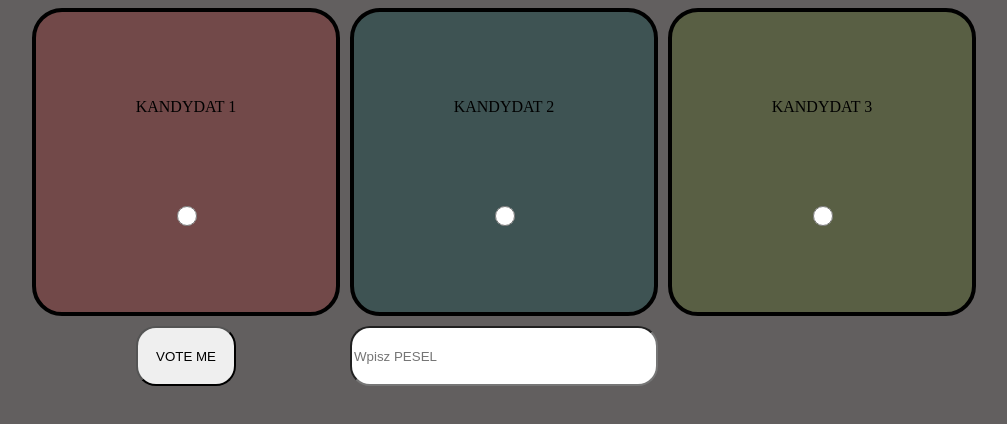
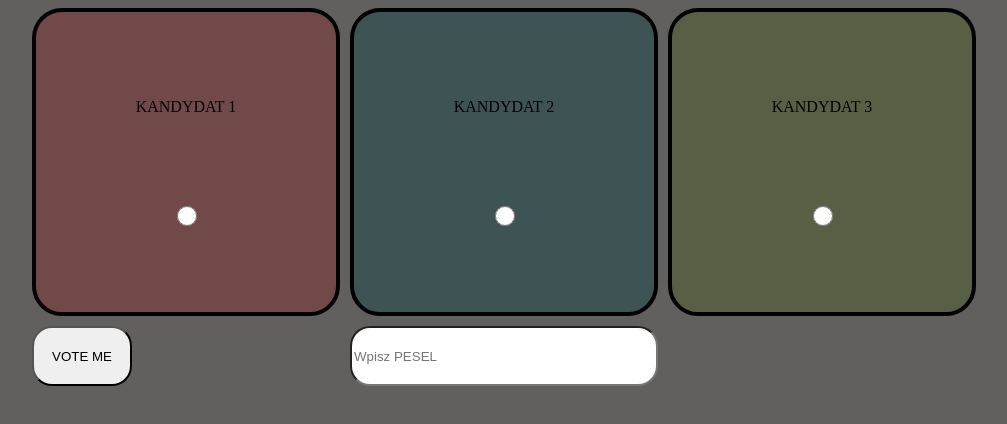
Before and after one commit to MatheWeather2137/glosowanie_na_prezydenta, a plain HTML site: page klient/index.html in a window 1280 px wide. Shown: the whole page, without its empty margins (136-1143 px from the left). Drawn offline with Linux system fonts and the light colour scheme.

Commit message:
Update style.css

```diff
--- a/klient/style.css
+++ b/klient/style.css
@@ -52,11 +52,6 @@
     border-radius: 20px;
     cursor: pointer;
 }
-#guz{
-    display: flex;
-    align-items: center;
-    justify-content: center;
-}
 #pesel{
     border-radius:20px ;
 }
```
